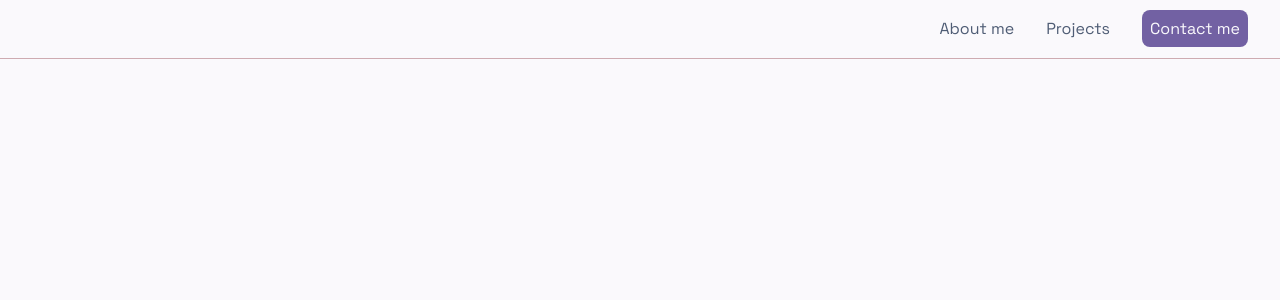
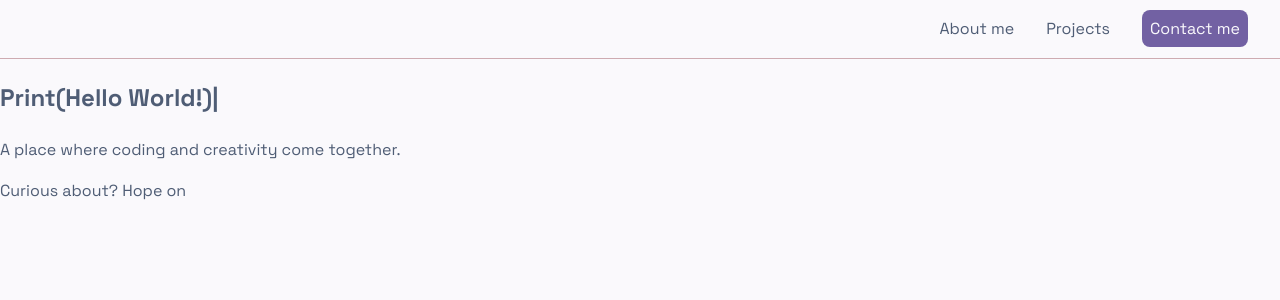
Before and after one commit to smyejlina/portfolio, a React (Vite) app in the folder portfolio/: page / in a window 1280 px wide. Shown: the top 300 px of the page. Built offline with nearby package versions, Linux system fonts and the light colour scheme.

Commit message:
Adding introduction elements

```diff
--- a/portfolio/src/App.jsx
+++ b/portfolio/src/App.jsx
@@ -1,8 +1,14 @@
 import "./App.css";
 import Header from "./Header";
+import Introduction from "./Introduction";
 
 function App() {
-  return Header();
+  return (
+    <>
+      <Header />
+      <Introduction />
+    </>
+  );
 }
 
 export default App;
--- /dev/null
+++ b/portfolio/src/Introduction.jsx
@@ -0,0 +1,17 @@
+function Introduction() {
+  return (
+    <div>
+      <div>
+        <h2 className="Header">
+          Print(Hello World!)<span className="bar">|</span>
+        </h2>
+        <p>A place where coding and creativity come together.</p>
+        <p>
+          Curious about?<a href="#aboutMe"> Hope on</a>
+        </p>
+      </div>
+      <div></div>
+    </div>
+  );
+}
+export default Introduction;
--- a/portfolio/src/index.css
+++ b/portfolio/src/index.css
@@ -54,6 +54,9 @@ header {
   position: sticky;
   top: 0;
 }
+.header {
+  font-weight: 800;
+}
 @media (max-width: 413px) {
   nav {
     padding-left: var(--small-spacing);
```
